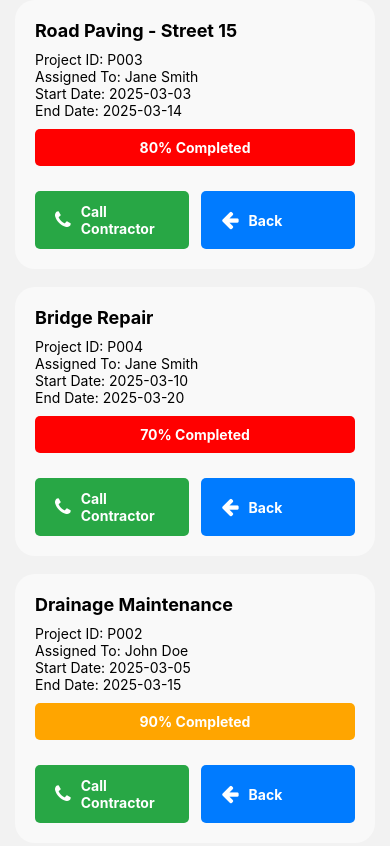
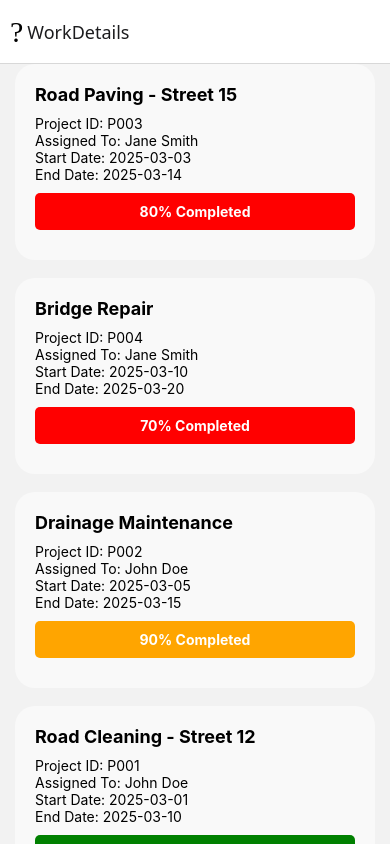
Before and after one commit to amitjbhardwaj/VampUp, a React Native app: screen /WorkerActiveWorkScreen in a window 390 px wide. Shown: the top 846 px of the page. Built offline with nearby package versions, Linux system fonts and the light colour scheme.

Commit message:
code fix

```diff
--- a/src/screen/worker/WorkerActiveWorkScreen.tsx
+++ b/src/screen/worker/WorkerActiveWorkScreen.tsx
@@ -1,35 +1,81 @@
+import React, { useState, useEffect } from "react";
+import { View, Text, StyleSheet, FlatList, TouchableOpacity, Linking, Modal, TouchableWithoutFeedback, Keyboard } from 'react-native';
 import { useNavigation } from "@react-navigation/native";
-import React, { useEffect } from "react";
-import { View, Text, StyleSheet, FlatList, TouchableOpacity, Linking } from 'react-native';
-import Ionicons from 'react-native-vector-icons/Ionicons'; // For back icon
 import Icon from 'react-native-vector-icons/FontAwesome';
+import { createBottomTabNavigator } from '@react-navigation/bottom-tabs';
+import { NavigationContainer } from '@react-navigation/native';
 
-const projectData = [
-  { project_Id: 'P001', project_description: 'Road Cleaning - Street 12', assigned_to: 'John Doe', project_start_date: '2025-03-01', project_end_date: '2025-03-10', completion_percentage: 100, contractor_phone: '+919876543210' },
-  { project_Id: 'P002', project_description: 'Drainage Maintenance', assigned_to: 'John Doe', project_start_date: '2025-03-05', project_end_date: '2025-03-15', completion_percentage: 90, contractor_phone: '+919876543211' },
-  { project_Id: 'P003', project_description: 'Road Paving - Street 15', assigned_to: 'Jane Smith', project_start_date: '2025-03-03', project_end_date: '2025-03-14', completion_percentage: 80, contractor_phone: '+919876543212' },
-  { project_Id: 'P004', project_description: 'Bridge Repair', assigned_to: 'Jane Smith', project_start_date: '2025-03-10', project_end_date: '2025-03-20', completion_percentage: 70, contractor_phone: '+919876543213' },
+// Bottom Tab Navigator
+const Tab = createBottomTabNavigator();
+
+interface Project {
+  project_Id: string;
+  project_description: string;
+  long_project_description: string;
+  assigned_to: string;
+  project_start_date: string;
+  project_end_date: string;
+  completion_percentage: number;
+  contractor_phone: string;
+}
+
+const projectData: Project[] = [
+  { project_Id: 'P001', project_description: 'Road Cleaning - Street 12', long_project_description: 'Road Cleaning - Street 12,Road Cleaning - Street 12,Road Cleaning - Street 12,Road Cleaning - Street 12', assigned_to: 'John Doe', project_start_date: '2025-03-01', project_end_date: '2025-03-10', completion_percentage: 100, contractor_phone: '+919876543210' },
+  { project_Id: 'P002', project_description: 'Drainage Maintenance', long_project_description: 'Road Cleaning - Street 12,Road Cleaning - Street 12,Road Cleaning - Street 12',assigned_to: 'John Doe', project_start_date: '2025-03-05', project_end_date: '2025-03-15', completion_percentage: 90, contractor_phone: '+919876543211' },
+  { project_Id: 'P003', project_description: 'Road Paving - Street 15',long_project_description: 'Road Cleaning - Street 12,Road Cleaning - Street 12,Road Cleaning - Street 12', assigned_to: 'Jane Smith', project_start_date: '2025-03-03', project_end_date: '2025-03-14', completion_percentage: 80, contractor_phone: '+919876543212' },
+  { project_Id: 'P004', project_description: 'Bridge Repair',long_project_description: 'Road Cleaning - Street 12,Road Cleaning - Street 12', assigned_to: 'Jane Smith', project_start_date: '2025-03-10', project_end_date: '2025-03-20', completion_percentage: 70, contractor_phone: '+919876543213' },
 ];
 
-const getStatusColor = (percentage: number) => {
-  if (percentage >= 95) return 'green';
-  if (percentage >= 85) return 'orange';
-  return 'red';
+// Function to categorize completion percentages
+const getStatusCategory = (percentage: number) => {
+  if (percentage < 85) return 'red';     // Red
+  if (percentage < 95) return 'amber';   // Amber
+  return 'green';                        // Green
 };
 
-// 🛠 Work Details Screen
-const WorkDetailsScreen = () => {
-  const navigation = useNavigation(); // Access navigation here
+// Function to get the color based on status category
+const getStatusColor = (percentage: number) => {
+  const category = getStatusCategory(percentage);
+  if (category === 'red') return 'red';
+  if (category === 'amber') return 'orange';
+  return 'green';
+};
 
-  // Sort the projects based on completion percentage (Red -> Amber -> Green)
-  const sortedData = projectData.sort((a, b) => {
-    if (a.completion_percentage < 85 && b.completion_percentage >= 85) return -1; // Red before Amber
-    if (a.completion_percentage >= 85 && a.completion_percentage < 95 && b.completion_percentage >= 95) return -1; // Amber before Green
-    return 1; // Green at the end (for 100% completed projects)
+const WorkerActiveWorkScreen = () => {
+  const navigation = useNavigation();
+  const [modalVisible, setModalVisible] = useState(false);
+  const [selectedProject, setSelectedProject] = useState<Project | null>(null); // Type for selectedProject
+
+  useEffect(() => {
+    navigation.setOptions({
+      headerLeft: () => (
+        <TouchableOpacity onPress={() => navigation.goBack()}>
+          <Icon name="arrow-back" size={30} color="#000" style={{ marginLeft: 10 }} />
+        </TouchableOpacity>
+      ),
+    });
+  }, [navigation]);
+
+  // Sort the projectData based on completion percentage
+  const sortedProjectData = [...projectData].sort((a, b) => {
+    const categoryA = getStatusCategory(a.completion_percentage);
+    const categoryB = getStatusCategory(b.completion_percentage);
+
+    // Sort first by status category (red -> amber -> green)
+    if (categoryA === categoryB) {
+      return b.completion_percentage - a.completion_percentage;  // If same category, sort by completion percentage
+    }
+    return categoryA === 'red' ? -1 : categoryA === 'amber' ? -1 : 1;  // Red -> Amber -> Green
   });
 
-  const renderItem = ({ item }: { item: (typeof projectData)[0] }) => (
-    <View style={styles.card}>
+  const renderItem = ({ item }: { item: Project }) => (
+    <TouchableOpacity
+      style={styles.card}
+      onPress={() => {
+        setSelectedProject(item);
+        setModalVisible(true);
+      }}
+    >
       <Text style={styles.title}>{item.project_description}</Text>
       <Text>Project ID: {item.project_Id}</Text>
       <Text>Assigned To: {item.assigned_to}</Text>
@@ -38,39 +84,61 @@ const WorkDetailsScreen = () => {
       <View style={[styles.status, { backgroundColor: getStatusColor(item.completion_percentage) }]}>
         <Text style={styles.statusText}>{item.completion_percentage}% Completed</Text>
       </View>
+    </TouchableOpacity>
+  );
 
-      {/* View Payment Button (if 100% completed) */}
-      {item.completion_percentage === 100 && (
-        <TouchableOpacity style={styles.viewPaymentButton}>
-          <Text style={styles.viewPaymentButtonText}>View Payment</Text>
+  return (
+    <View style={{ flex: 1 }}>
+      <FlatList
+        data={sortedProjectData} // Use sorted project data
+        renderItem={renderItem}
+        keyExtractor={(item) => item.project_Id}
+        contentContainerStyle={styles.listContainer}
+      />
+
+      {/* Modal for detailed view */}
+      <Modal
+        visible={modalVisible}
+        transparent={true}
+        animationType="slide"
+        onRequestClose={() => setModalVisible(false)} // Close modal on back press
+      >
+        <TouchableWithoutFeedback onPress={() => Keyboard.dismiss()}>
+          <View style={styles.modalContainer}>
+            <View style={styles.modalContent}>
+              {/* Close Modal Button */}
+              <TouchableOpacity
+                style={styles.closeButton}
+                onPress={() => setModalVisible(false)} // Close modal
+              >
+                <Icon name="times" size={24} color="#fff" />
               </TouchableOpacity>
-      )}
 
-      {/* Show Call Contractor and Back Buttons for Red and Amber projects */}
-      {item.completion_percentage < 95 ? (
-        <View style={styles.buttonContainer}>
+              {/* Modal Content */}
+              {selectedProject && (
+                <View style={styles.modalDetails}>
+                  {/* Project Description */}
+                  <Text style={styles.modalTitle}>{selectedProject.project_description}</Text>
+                  <Text style={styles.modalText}>Project ID: {selectedProject.project_Id}</Text>
+                  <Text style={styles.modalText}>Project Long Description: {selectedProject.long_project_description}</Text>
+                  <Text style={styles.modalText}>Assigned To: {selectedProject.assigned_to}</Text>
+                  <Text style={styles.modalText}>Start Date: {selectedProject.project_start_date}</Text>
+                  <Text style={styles.modalText}>End Date: {selectedProject.project_end_date}</Text>
+                  <Text style={styles.modalText}>Completion: {selectedProject.completion_percentage}%</Text>
+
+                  {/* Call Contractor Button */}
                   <TouchableOpacity
-            style={[styles.callButton, styles.button]}
-            onPress={() => Linking.openURL(`tel:${item.contractor_phone}`)}
+                    style={styles.callButton}
+                    onPress={() => Linking.openURL(`tel:${selectedProject.contractor_phone}`)}
                   >
                     <Icon name="phone" size={20} color="#fff" />
                     <Text style={styles.buttonText}>Call Contractor</Text>
                   </TouchableOpacity>
 
+                  {/* Back Button underneath Call Contractor */}
                   <TouchableOpacity
-            style={[styles.backButton, styles.button]}
-            onPress={() => navigation.goBack()}  // Now using navigation from the hook
-          >
-            <Icon name="arrow-left" size={20} color="#fff" />
-            <Text style={styles.buttonText}>Back</Text>
-          </TouchableOpacity>
-        </View>
-      ) : (
-        // Show only Back button for Green projects (100% completed), styled the same
-        <View style={styles.buttonContainer}>
-          <TouchableOpacity
-            style={[styles.viewPaymentButton, styles.button]}
-            onPress={() => navigation.goBack()}  // Now using navigation from the hook
+                    style={styles.backButton}
+                    onPress={() => setModalVisible(false)} // Close modal
                   >
                     <Icon name="arrow-left" size={20} color="#fff" />
                     <Text style={styles.buttonText}>Back</Text>
@@ -78,25 +146,30 @@ const WorkDetailsScreen = () => {
                 </View>
               )}
             </View>
-  );
-
-  return (
-    <FlatList
-      data={sortedData} // Use sorted data
-      renderItem={renderItem}
-      keyExtractor={(item) => item.project_Id}
-      contentContainerStyle={styles.listContainer}
-    />
+          </View>
+        </TouchableWithoutFeedback>
+      </Modal>
+    </View>
   );
 };
 
-// 🎯 Main Component
-const WorkerActiveWorkScreen = () => {
+// Bottom Tab Navigation
+const WorkerTabs = () => {
+  return (
+    <Tab.Navigator
+      screenOptions={{
+        tabBarStyle: { display: 'none' }, // Hide bottom tabs
+        headerShown: true, // Show the header
+      }}
+    >
+      <Tab.Screen name="WorkDetails" component={WorkerActiveWorkScreen} />
+    </Tab.Navigator>
+  );
+};
 
+const App = () => {
   return (
-    <View style={{ flex: 1 }}>
-      <WorkDetailsScreen />
-    </View>
+    <WorkerTabs />
   );
 };
 
@@ -107,38 +180,47 @@ const styles = StyleSheet.create({
   title: { fontSize: 18, fontWeight: 'bold', marginBottom: 10 },
   status: { padding: 10, borderRadius: 5, marginVertical: 10, alignItems: 'center' },
   statusText: { color: '#fff', fontWeight: 'bold' },
-  viewPaymentButton: {
-    marginTop: 10,
+  modalContainer: {
+    flex: 1,
+    justifyContent: 'center',
+    alignItems: 'center',
+    backgroundColor: 'rgba(0, 0, 0, 0.5)', // Semi-transparent background
+  },
+  modalContent: {
+    backgroundColor: '#fff',
+    borderRadius: 20,
+    padding: 20,
+    width: '80%',
+    elevation: 10,
+  },
+  closeButton: {
+    position: 'absolute',
+    top: 10,
+    right: 10,
+    zIndex: 1,
+  },
+  modalDetails: {
+    marginTop: 40,
+  },
+  modalTitle: { fontSize: 22, fontWeight: 'bold', marginBottom: 10 },
+  modalText: { fontSize: 16, marginBottom: 8 },
+  callButton: {
     backgroundColor: '#28a745',
     padding: 12,
     borderRadius: 5,
     alignItems: 'center',
     flexDirection: 'row',
     justifyContent: 'center',
-  },
-  viewPaymentButtonText: {
-    color: '#fff',
-    fontWeight: 'bold',
-    marginLeft: 10
-  },
-  buttonContainer: {
-    flexDirection: 'row',
-    justifyContent: 'space-between',
-    marginTop: 15,
-  },
-  button: {
-    flexDirection: 'row',
-    alignItems: 'center',
-    paddingVertical: 12,
-    paddingHorizontal: 20,
-    borderRadius: 5,
-    width: '48%', // Ensure buttons fit side by side
-  },
-  callButton: {
-    backgroundColor: '#28a745',
+    marginTop: 20,
   },
   backButton: {
     backgroundColor: '#007bff',
+    padding: 12,
+    borderRadius: 5,
+    alignItems: 'center',
+    flexDirection: 'row',
+    justifyContent: 'center',
+    marginTop: 10,
   },
   buttonText: {
     color: '#fff',
@@ -147,4 +229,4 @@ const styles = StyleSheet.create({
   },
 });
 
-export default WorkerActiveWorkScreen;
+export default App;
```
Lines whose indentation alone changed are shown as unchanged.
